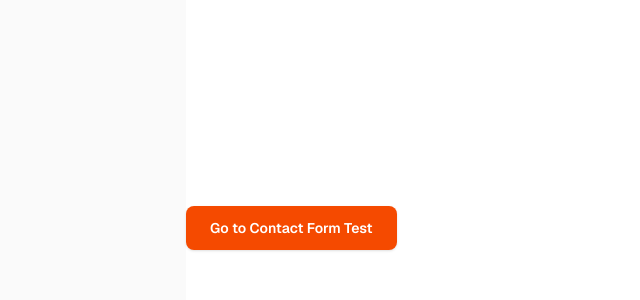
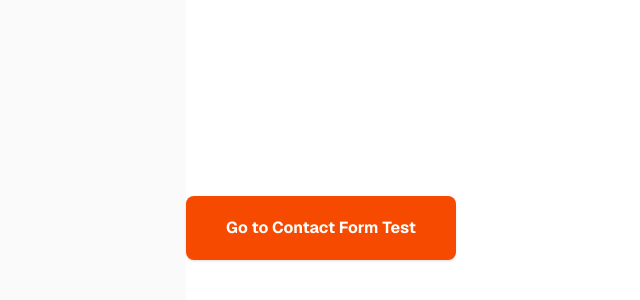
Before and after one commit to TheAdrianVera/AmplifyContactTest, a Next.js app: page / in a window 1280 px wide. Shown: the part 172-472 px from the top of the page, without its empty margins (70-710 px from the left). Built offline with nearby package versions, Linux system fonts and the light colour scheme.

Commit message:
Update: Adding Page Metadata

```diff
--- a/app/contact-test/page.tsx
+++ b/app/contact-test/page.tsx
@@ -1,4 +1,11 @@
+import type { Metadata } from "next"
 import Form from "@components/Form"
+
+export const metadata: Metadata = {
+    title: "Contact | Amplify Test Site",
+    description:
+        "Contact form for the Amplify test site. Send us a message.",
+}
 
 export default function ContactTest() {
     return (
--- a/app/page.tsx
+++ b/app/page.tsx
@@ -1,13 +1,18 @@
-import Image from "next/image";
+import type { Metadata } from "next";
+
+export const metadata: Metadata = {
+  title: "Home | Amplify Test Site",
+  description:
+    "Home page for the Amplify test site with a contact form example.",
+};
 
 export default function Home() {
   return (
     <div className="flex min-h-screen items-center justify-center bg-zinc-50 font-sans dark:bg-black">
       <main className="flex min-h-screen w-full max-w-3xl flex-col items-center justify-center py-32 bg-white dark:bg-black sm:items-start">
         <a
-          href='contact-test'
-          className='inline-flex items-center justify-center rounded-lg bg-orange-600 px-6 py-3 text-sm font-semibold text-white shadow-sm transition
-             hover:bg-orange-700 hover:shadow-md hover:-translate-y-0.5'
+          href="contact-test"
+          className="inline-flex items-center justify-center rounded-lg bg-orange-600 px-10 py-5 text-md font-bold text-white shadow-sm transition hover:bg-orange-700 hover:shadow-md hover:-translate-y-0.5"
         >
           Go to Contact Form Test
         </a>
```
